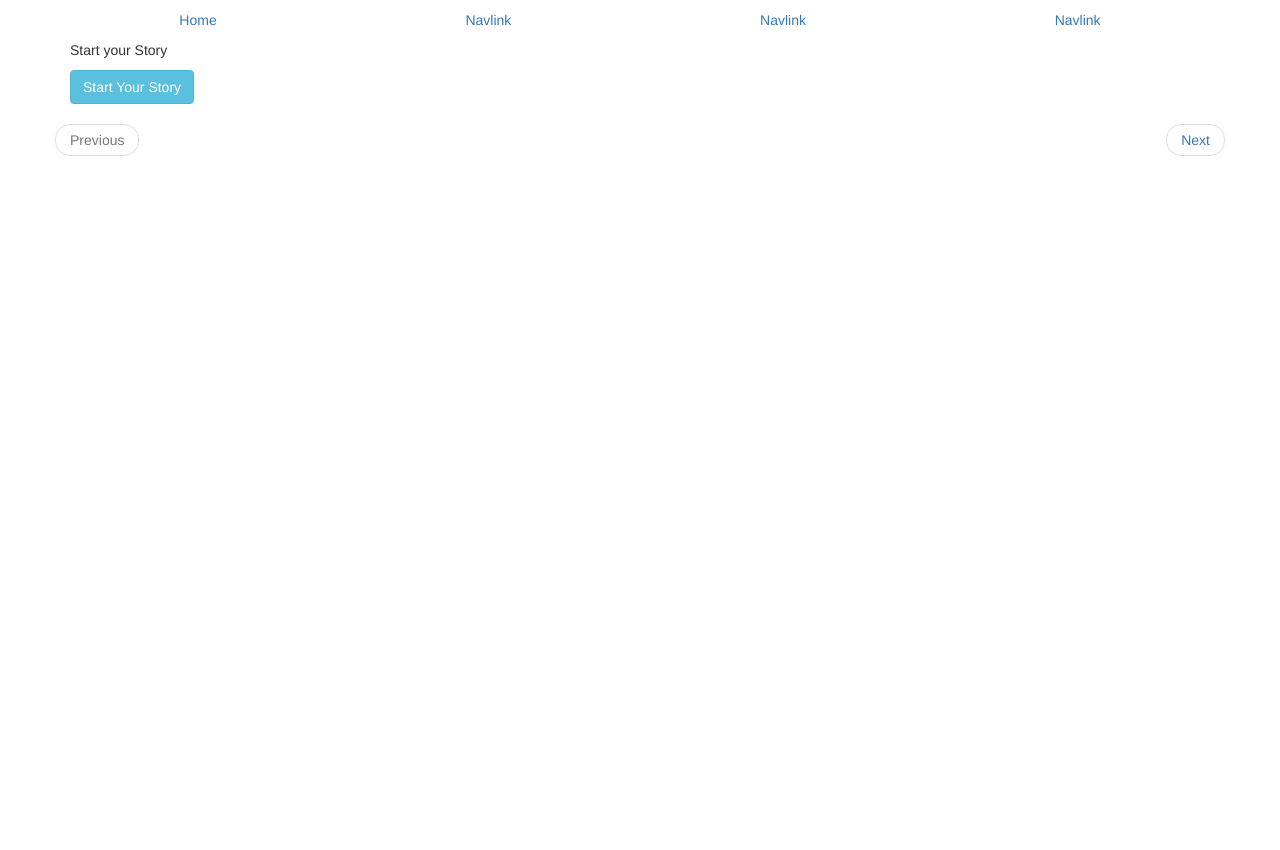
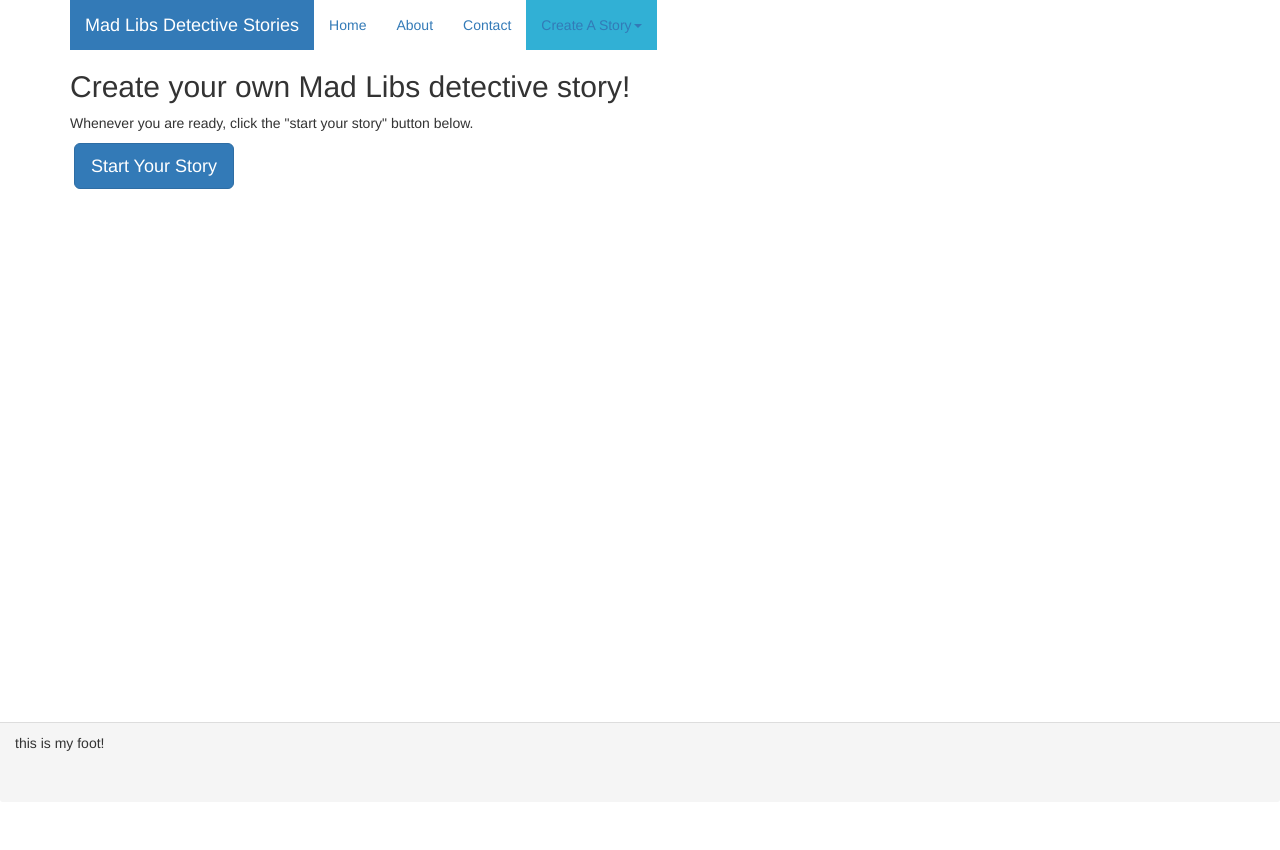
Before and after one commit to ac-jarvisa/mtm4086-as2, a PHP site: page /story.php in a window 1280 px wide. Before the commit the page ends 156 px from the top, so only its background shows below. Run offline with PHP 8.4, Linux system fonts and the light colour scheme; some libraries are stand-ins or nearby versions.

Commit message:
added in more styling and php changes

```diff
--- a/story.php
+++ b/story.php
@@ -2,11 +2,15 @@
 session_unset();
 session_start();
 
-$content = '<p>Start your Story</p>
+$content = '<h2>Create your own Mad Libs detective story!</h2>
+
+<p>Whenever you are ready, click the "start your story" button below.</p>
 
 <form method="post" class="form-horizontal" role="form" action="' . $_SERVER["PHP_SELF"] . '?pg=1">
 
-<input type="submit" name="story-end" class="btn btn-info pull-left" value="Start Your Story">
+<label for="story-start" class="gly"></label>
+
+<input type="submit" name="story-start" id="story-start" class="btn btn-primary btn-lg" value="Start Your Story"><span class="subBtn"></span>
 
 </form>';
 $form = '';
@@ -17,21 +21,21 @@ if(isset($_GET['pg'])){
 
 	if($_GET['pg'] == 1){
 
-		$content = '<p>A Female _______ (noun) Entered the room. There was _____ (feeling) in her eyes.</p>
-			<p>FEMALE: "Detective _________(noun), thank you for seeing me on such a ________(adjective) day!"</p>
-			<p>DETECTIVE: "Its alright miss ________(noun). What seems to be the problem?</p>';
+		$content = '<p>A female _______ entered the room. There was _____ in her eyes.</p>
+			<p>FEMALE: "Detective _________, thank you for seeing me on such a ________ day!"</p>
+			<p>DETECTIVE: "Its alright miss ________. What seems to be the problem?</p>';
 		$form = '<form method="post" class="form-horizontal" role="form" action="' . $_SERVER["PHP_SELF"] . '?pg=2">
-            	<label for="story-1-a1">1) </label>
+            	<label for="story-1-a1">1) Noun (Job) </label>
                 <input type="text" id="story-1-a1" name="story-1-a1" class="form-control">
-                <label for="story-1-a2">2) </label>
+                <label for="story-1-a2">2) Noun (Emotion) </label>
                 <input type="text" id="story-1-a2" name="story-1-a2" class="form-control">
-                <label for="story-1-a3">3) </label>
+                <label for="story-1-a3">3) Noun (Name) </label>
                 <input type="text" id="story-1-a3" name="story-1-a3" class="form-control">
-                <label for="story-1-a4">4) </label>
+                <label for="story-1-a4">4) Adjective </label>
                 <input type="text" id="story-1-a4" name="story-1-a4" class="form-control">
-                <label for="story-1-a5">5) </label>
+                <label for="story-1-a5">5) Noun (Name) </label>
                 <input type="text" id="story-1-a5" name="story-1-a5" class="form-control">
-                <input type="submit" name="story-1" class="btn btn-info pull-right" value="next part">            </form>';
+                <input type="submit" name="story-1" class="btn btn-primary btn-lg pull-right" value="next part">            </form>';
 
 	}else if($_GET['pg'] == 2){
 		// if the submit button was pressed on the previous page...
@@ -50,30 +54,30 @@ if(isset($_GET['pg'])){
 			// if all is well, continue to the next page
 		}
 
-			$content = '<p>FEMALE: "I was walking home, when a ________(noun) came out of nowhere and stole my ________(noun)"!
-			<p>DETECTIVE: "I am sorry to hear that. Can you describe the ________(noun)?"</p>
-			<p>FEMALE: "Yes, the _______(noun) was _______, weighed ______ pounds, had _______(noun) _______(noun), and had ______ (colour) eyes."</p>';
+			$content = '<p>FEMALE: "I was walking home, when a ________ came out of nowhere and stole my ________"!
+			<p>DETECTIVE: "I am sorry to hear that. Can you describe the ________?"</p>
+			<p>FEMALE: "Yes, the _______ was _______, weighed ______ pounds, had _______  _______, and had ______ eyes."</p>';
 
 			$form = '<form method="post" class="form-horizontal" role="form" action="' . $_SERVER["PHP_SELF"] . '?pg=3">
-            	<label for="story-1-a1">1) </label>
+            	<label for="story-1-a1">1) Noun (Thing) </label>
                 <input type="text" id="story-2-a1" name="story-2-a1" class="form-control">
-                <label for="story-1-a2">2) </label>
+                <label for="story-1-a2">2) Noun (Thing) </label>
                 <input type="text" id="story-2-a2" name="story-2-a2" class="form-control">
-                <label for="story-1-a3">3) </label>
+                <label for="story-1-a3">3) Noun (Person / Thing) </label>
                 <input type="text" id="story-2-a3" name="story-2-a3" class="form-control">
-                <label for="story-1-a4">4) </label>
+                <label for="story-1-a4">4) Noun (Person / Thing)  </label>
                 <input type="text" id="story-2-a4" name="story-2-a4" class="form-control">
-                <label for="story-1-a5">5) </label>
+                <label for="story-1-a5">5) Noun (Description) </label>
                 <input type="text" id="story-2-a5" name="story-2-a5" class="form-control">
-				<label for="story-1-a6">6) </label>
+				<label for="story-1-a6">6) Number </label>
                 <input type="text" id="story-2-a6" name="story-2-a6" class="form-control">
-				<label for="story-1-a7">7) </label>
+				<label for="story-1-a7">7) Noun (One Word Description) </label>
                 <input type="text" id="story-2-a7" name="story-2-a7" class="form-control">
-				<label for="story-1-a8">8) </label>
+				<label for="story-1-a8">8) Noun (One Word Description) </label>
                 <input type="text" id="story-2-a8" name="story-2-a8" class="form-control">
-				 <label for="story-1-a9">9) </label>
+				 <label for="story-1-a9">9) Colour </label>
                 <input type="text" id="story-2-a9" name="story-2-a9" class="form-control">
-                <input type="submit" name="story-1" class="btn btn-info pull-right" value="next part">            </form>';
+                <input type="submit" name="story-1" class="btn btn-primary btn-lg pull-right" value="next part">            </form>';
 		}
 	else if($_GET['pg'] == 3){
 		// if the submit button was pressed on the last page...
@@ -95,23 +99,24 @@ if(isset($_GET['pg'])){
 			}
 			// if all is well, continue to the next page
 		}
-		$content = '<p>DETECTIVE: "Thank you, this will help in ________ (adjective) the _________(noun). However, I will require ________ (noun) as a downpayment for my ________(adjective)."</p>
-			<p>FEMALE: "Yes, of course. I will ______ (adjective) your ______ (noun). Thanks again Detective!"</p>';
-
+		// this variable contains the story content displayed on the page
+		$content = '<p>DETECTIVE: "Thank you, this will help in ________ the _________. However, I will require ________ as a downpayment for my ________."</p>
+			<p>FEMALE: "Yes, of course. I will ______ your ______. Thanks again Detective!"</p>';
+		// this variable contains the form where users can insert the missing sections of the story.
 		$form = '<form method="post" class="form-horizontal" role="form" action="' . $_SERVER["PHP_SELF"] . '?pg=end">
-            	<label for="story-3-a1">1) </label>
+            	<label for="story-3-a1">1) Adjective </label>
                 <input type="text" id="story-1-a1" name="story-3-a1" class="form-control">
-                <label for="story-3-a2">2) </label>
+                <label for="story-3-a2">2) Noun (Person / Thing) </label>
                 <input type="text" id="story-1-a2" name="story-3-a2" class="form-control">
-                <label for="story-3-a3">3) </label>
+                <label for="story-3-a3">3) Noun (Thing) </label>
                 <input type="text" id="story-1-a3" name="story-3-a3" class="form-control">
-                <label for="story-3-a4">4) </label>
+                <label for="story-3-a4">4) Adjective </label>
                 <input type="text" id="story-1-a4" name="story-3-a4" class="form-control">
-                <label for="story-3-a5">5) </label>
+                <label for="story-3-a5">5) Adjective </label>
                 <input type="text" id="story-1-a5" name="story-3-a5" class="form-control">
-				<label for="story-3-a6">6) </label>
+				<label for="story-3-a6">6) Noun </label>
                 <input type="text" id="story-1-a6" name="story-3-a6" class="form-control">
-                <input type="submit" name="story-1" class="btn btn-info pull-right" value="next part">            </form>';
+                <input type="submit" name="story-1" class="btn btn-primary btn-lg pull-right" value="next part">            </form>';
 
 
 	}else if($_GET['pg'] == "end"){
@@ -134,17 +139,17 @@ if(isset($_GET['pg'])){
 		}
 			$content = '';
 			$form = '';
-			$results = '<p>A Female ' . $_SESSION['story-1-a1'] . ' Entered the room. There was ' . $_SESSION['story-1-a2'] . ' in her eyes.</p><p>FEMALE: "Detective ' . $_SESSION['story-1-a3'] . ', thank you for seeing me on such a' . $_SESSION['story-1-a4'] . ' day!"</p>
+			$results = '<p>A Female ' . $_SESSION['story-1-a1'] . ' Entered the room. There was ' . $_SESSION['story-1-a2'] . ' in her eyes.</p><p>FEMALE: "Detective ' . $_SESSION['story-1-a3'] . ', thank you for seeing me on such a ' . $_SESSION['story-1-a4'] . ' day!"</p>
 			<p>DETECTIVE: "Its alright miss ' . $_SESSION['story-1-a5'] . '. What seems to be the problem?</p>
 
 			<p>FEMALE: "I was walking home, when a ' . $_SESSION['story-2-a1'] . ' came out of nowhere and stole my ' . $_SESSION['story-2-a2'] . '"!
 			<p>DETECTIVE: "I am sorry to hear that. Can you describe the ' . $_SESSION['story-2-a3'] .'?"</p>
 			<p>FEMALE: "Yes, the ' . $_SESSION['story-2-a4'] . ' was ' . $_SESSION['story-2-a5'] . ', weighed ' . $_SESSION['story-2-a6'] . ' pounds, had ' . $_SESSION['story-2-a7'] . ' ' . $_SESSION['story-2-a8'] . ', and had ' . $_SESSION['story-2-a9'] . ' eyes."</p>
 
-			<p>DETECTIVE: "Thank you, this will help in ' . $_SESSION['story-3-a1'] . ' the ' . $_SESSION['story-3-a2'] . '. However, I will require' . $_SESSION['story-3-a3'] . ' as a downpayment for my ' . $_SESSION['story-3-a4'] . '."</p>
+			<p>DETECTIVE: "Thank you, this will help in ' . $_SESSION['story-3-a1'] . ' the ' . $_SESSION['story-3-a2'] . '. However, I will require ' . $_SESSION['story-3-a3'] . ' as a downpayment for my ' . $_SESSION['story-3-a4'] . '."</p>
 			<p>FEMALE: "Yes, of course. I will ' . $_SESSION['story-3-a5'] . ' your ' . $_SESSION['story-3-a6'] . '. Thanks again Detective!"</p>
 
-			<form method="post" class="form-horizontal" role="form" action="' . $_SERVER["PHP_SELF"] . '?pg=start"><input type="submit" name="story-end" class="btn btn-info pull-right" value="Back to Start"></form>';
+			<form method="post" class="form-horizontal" role="form" action="' . $_SERVER["PHP_SELF"] . '?pg=start"><input type="submit" name="story-end" class="btn btn-primary btn-lg pull-right" value="Back to Start"></form>';
 session_unset();		//empties the session file
 session_destroy();
 		}
@@ -156,7 +161,7 @@ session_destroy();
 <head>
 <meta charset="utf-8">
 <meta name="viewport" content="width=device-width, initial-scale=1">
-<title>Detective Stories</title>
+<title>Mid Libs Detective Stories</title>
 <!-- www.bootstrapcdn.com -->
 <link href="http://maxcdn.bootstrapcdn.com/bootstrap/3.3.2/css/bootstrap.min.css" rel="stylesheet">
 <link href="styles/style.css" rel="stylesheet">
@@ -166,18 +171,40 @@ session_destroy();
 </head>
 
 <body>
-    <div class="container">
-        <header>
-        	<nav class="row">
-            <ul class="nav nav-justified">
-                <li class="active"><a href="#">Home</a></li>
-                <li><a href="#">Navlink</a></li>
-                <li><a href="#">Navlink</a></li>
-                <li><a href="#">Navlink</a></li>
-            </ul>
-            </nav>
 
-        </header>
+      <div class="container">
+        <div class="navbar-header">
+          <button type="button" class="navbar-toggle collapsed" data-toggle="collapse" data-target="#navbar" aria-expanded="false" aria-controls="navbar">
+            <span class="sr-only">Toggle navigation</span>
+            <span class="icon-bar"></span>
+            <span class="icon-bar"></span>
+            <span class="icon-bar"></span>
+          </button>
+          <a class="navbar-brand bg-primary" href="#">Mad Libs Detective Stories</a>
+        </div>
+        <div id="navbar" class="navbar-collapse collapse">
+          <ul class="nav navbar-nav">
+            <li><a href="#">Home</a></li>
+            <li><a href="#about">About</a></li>
+            <li><a href="#contact">Contact</a></li>
+            <li class="dropdown active">
+              <a href="#" class="dropdown-toggle" data-toggle="dropdown" role="button" aria-expanded="false">Create A Story<span class="caret"></span></a>
+              <ul class="dropdown-menu" role="menu">
+                <li><a href="story.php">Introduction Chapter</a></li>
+                <li class="dropdown-header">The Investigation</li>
+                <li><a href="#">The Investigation</a></li>
+                <li><a href="#">The Investigation Part 2</a></li>
+                <li class="divider"></li>
+                <li class="dropdown-header">The Finale</li>
+                <li><a href="#">Finding The Culprit</a></li>
+                <li><a href="#">Case Closed</a></li>
+              </ul>
+            </li>
+          </ul>
+        </div><!--/.nav-collapse -->
+      </div>
+    <div class="container wrap">
+
     <div class="row">
     	<div class="col-lg-12">
         	<?php
@@ -188,10 +215,6 @@ session_destroy();
         </div>
     </div>
     <div class="row">
-            <ul class="pager">
-            	<li class="pull-left disabled"><a href="#">Previous</a></li>
-                <li class="pull-right"><a href="#">Next</a></li>
-            </ul>
             <!-- pagination numbers
             <ul class="pagination">
             	<li><a href=" <?php // echo $_SERVER["PHP_SELF"] ?>?pg=start" name="pg">Start</a></li>
@@ -213,6 +236,6 @@ session_destroy();
 
     </div>
 
-    </div>
+    </div><footer class="panel-footer">this is my foot!</footer>
 </body>
 </html>
--- a/styles/style.css
+++ b/styles/style.css
@@ -1,2 +1,31 @@
 @charset "utf-8";
 /* CSS Document */
+*{
+	margin:0;
+}
+html, body{
+	height: 100%;
+}
+.wrap{
+  min-height: 100%;
+  margin-bottom: -10%;
+}
+.container:after{
+  content: "";
+  display: block;
+}
+footer, .container:after{
+	height: 10%;
+}
+footer{
+	background:
+}
+.active{
+	background: #31b0d5;
+}
+nav{
+	padding-top:20px;
+}
+.active{
+
+}
```
